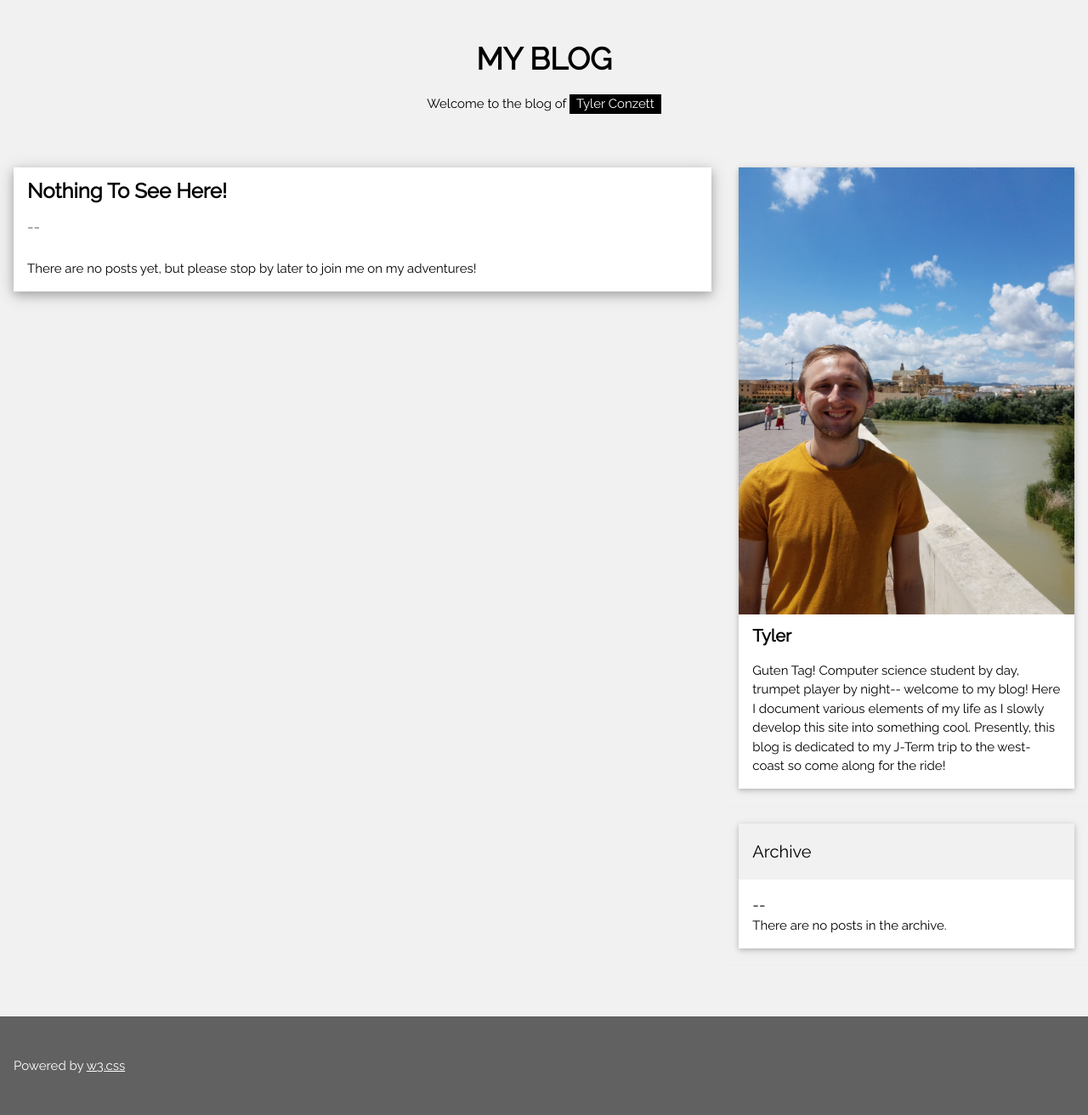
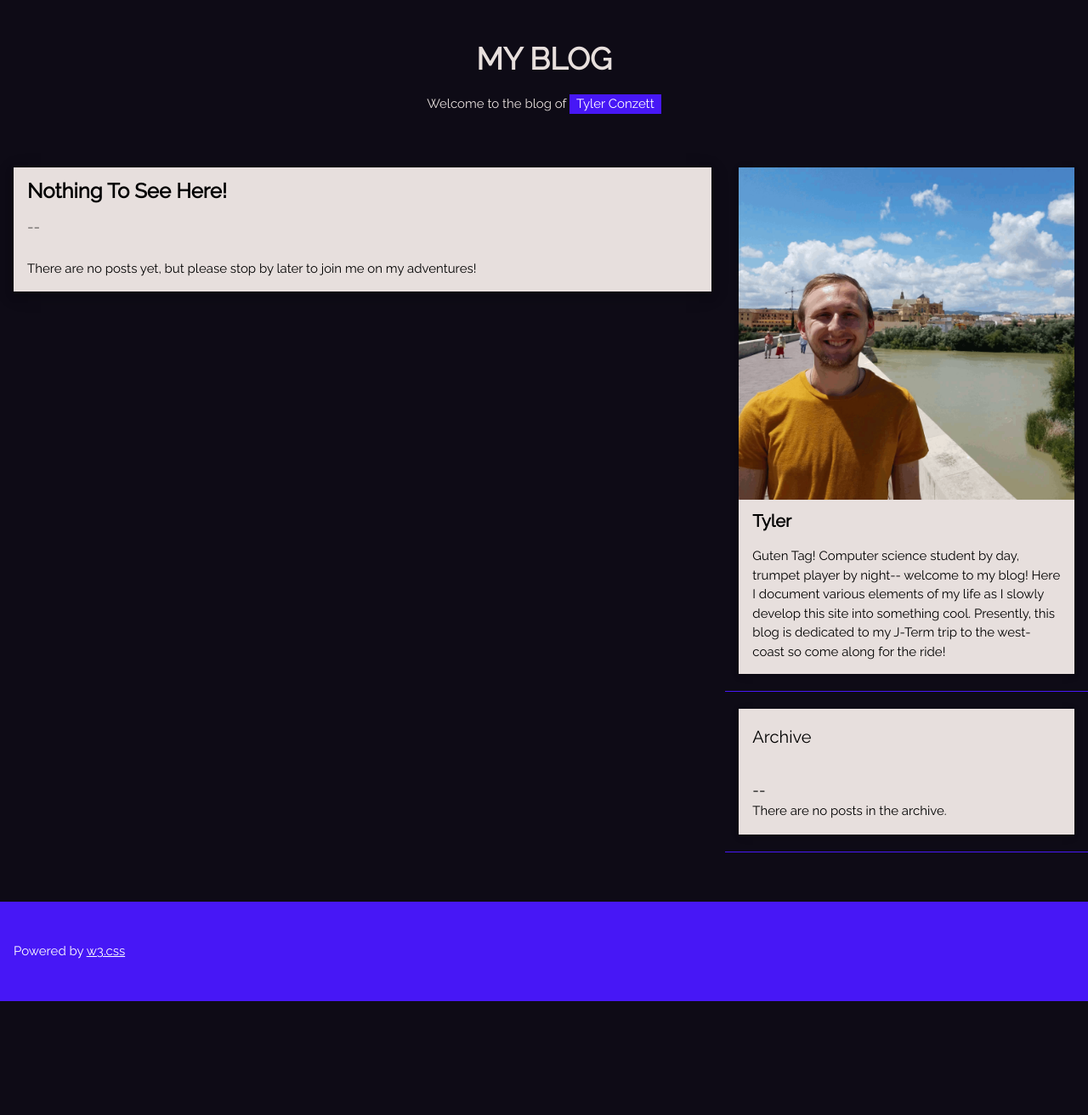
Before and after one commit to conzty01/jTermBlog, a Flask app: page / in a window 1280 px wide. Shown: the whole page at 85% size. After the commit the page ends 1178 px from the top, so only its background shows below. Run offline with Flask 2, Linux system fonts and the light colour scheme; data that the repository does not hold is empty; some libraries are stand-ins or nearby versions.

Commit message:
Updated the look of the site

```diff
--- /dev/null
+++ b/static/css/master.css
@@ -0,0 +1,31 @@
+@charset "utf-8";
+hr {
+border-top: 1px solid #4717F6 !important;
+}
+h4 {
+color: #000 !important;
+}
+.w3-light-grey {
+background-color: #0E0B16 !important;
+color: #E7DFDD !important;
+}
+.w3-container {
+background-color: #E7DFDD;
+}
+.w3-white {
+background-color: #E7DFDD !important;
+}
+.head {
+background-color: #0E0B16 !important;
+}
+.tag {
+background-color: #4717F6;
+color: #FFF !important;
+display: inline-block;
+padding-left: 8px;
+padding-right: 8px;
+text-align: center;
+}
+.w3-dark-grey {
+background-color: #4717F6 !important;
+}
--- a/templates/base.html
+++ b/templates/base.html
@@ -5,6 +5,7 @@
 <meta name="viewport" content="width=device-width, initial-scale=1">
 <link rel="stylesheet" href="https://www.w3schools.com/w3css/4/w3.css">
 <link rel="stylesheet" href="https://fonts.googleapis.com/css?family=Raleway">
+<link rel="stylesheet" href="static/css/master.css">
 <style>
 body,h1,h2,h3,h4,h5 {font-family: "Raleway", sans-serif}
 </style>
@@ -16,9 +17,9 @@ and is wrapped around the whole page content, except for the footer in this exam
 
 <!-- Header -->
 {% block header %}
-<header class="w3-container w3-center w3-padding-32">
+<header class="head w3-container w3-center w3-padding-32">
   <a href="/" style="text-decoration:none;"><h1><b>MY BLOG</b></h1></a>
-  <p>Welcome to the blog of <span class="w3-tag">Tyler Conzett</span></p>
+  <p>Welcome to the blog of <span class="tag">Tyler Conzett</span></p>
 {% endblock %}
 </header>
 
@@ -81,7 +82,7 @@ and is wrapped around the whole page content, except for the footer in this exam
   <!-- About Card -->
   {% block about %}
   <div class="w3-card w3-margin w3-margin-top">
-  <img src="/static/images/avatar.jpg" style="width:100%;">
+  <img src="/static/images/avatar.gif" style="width:100%;">
     <div class="w3-container w3-white">
       <h4><b>Tyler</b></h4>
       <p>Guten Tag! Computer science student by day, trumpet player by night--
```
Also changed, not shown: static/images/avatar.gif (added), static/images/avatar.jpg.
